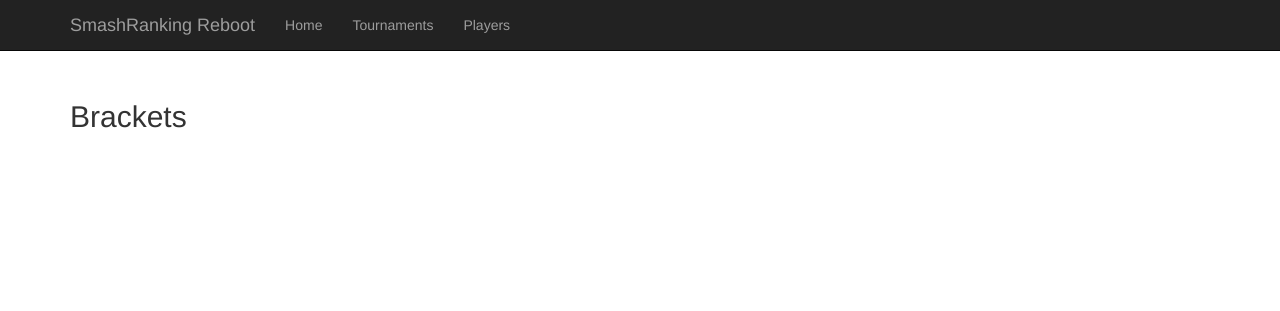
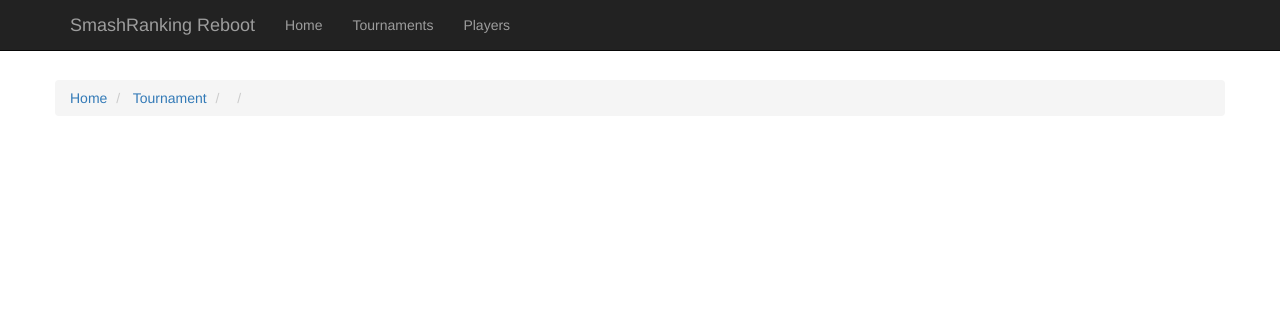
Before and after one commit to deMenschRutger/SmashArchive, a Symfony app: template deploy/src/AppBundle/Resources/views/Tournaments/brackets/base.html.twig in a window 1280 px wide. Shown: the top 311 px of the page. Run offline with Twig, Linux system fonts and the light colour scheme; the template is opened without the code that fills it, so the values that code supplies are empty; some libraries are stand-ins or nearby versions.

Commit message:
Add breadcrumbs to the bracket details page

```diff
--- a/deploy/src/AppBundle/Controller/TournamentController.php
+++ b/deploy/src/AppBundle/Controller/TournamentController.php
@@ -106,6 +106,7 @@ class TournamentController extends AbstractDefaultController
 
         return $this->render($template, [
             'bracket'    => $bracket,
+            'phaseGroup' => $phaseGroup,
             'tournament' => $tournament,
         ]);
     }
--- a/deploy/src/AppBundle/Resources/views/Tournaments/brackets/base.html.twig
+++ b/deploy/src/AppBundle/Resources/views/Tournaments/brackets/base.html.twig
@@ -3,8 +3,22 @@
 {% block body %}
 
 <div class="row">
+    <ol class="breadcrumb">
+        <li>
+            <a href="{{ path('homepage') }}">Home</a>
+        </li>
+        <li>
+            <a href="{{ path('tournaments_details', { 'slug': tournament.slug }) }}">Tournament</a>
+        </li>
+        <li class="active">
+            {{ phaseGroup.phase.event.name }}
+        </li>
+        <li class="active">
+            {{ phaseGroup.phase.name }}
+        </li>
+    </ol>
     <div class="col-md-12">
-        <h2>Brackets</h2>
+        <h2>{{ phaseGroup.extendedName }}</h2>
     </div>
 
     {% block bracket %}{% endblock %}
```
Also changed, not shown: deploy/src/CoreBundle/Entity/PhaseGroup.php (+14 -0 lines).
